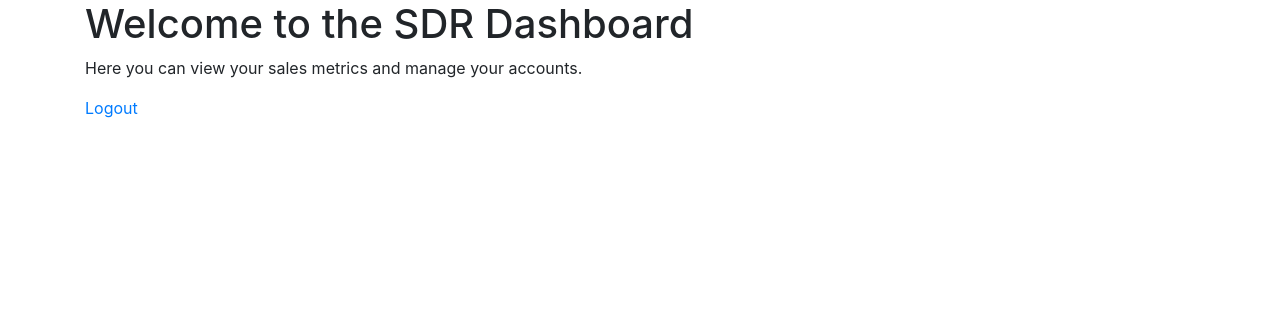
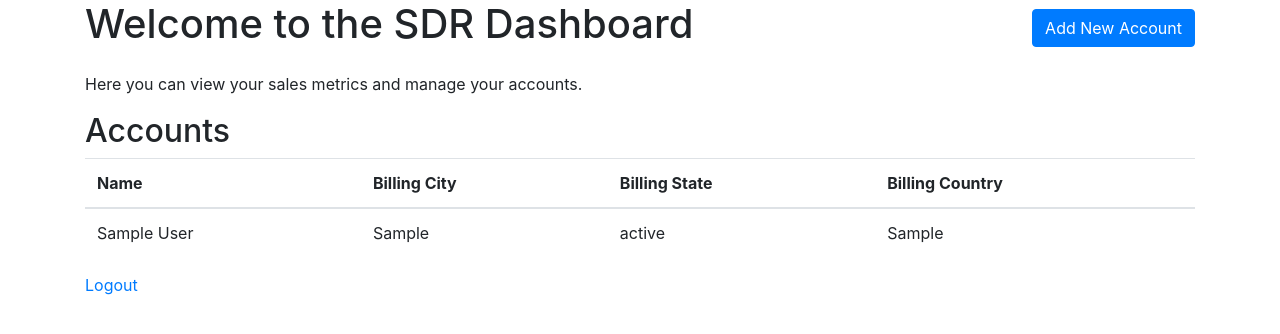
Before and after one commit to contactatfp/ARRmy---Top-Of-The-Funnel, a Flask app: template templates/sdr_dashboard.html in a window 1280 px wide. Shown: the part 56-390 px from the top of the page. Run offline with Flask 3, Linux system fonts and the light colour scheme; the template is opened without the code that fills it: values that come from a table or form of the project are taken from there, others are empty; tables that the repository leaves empty hold one stand-in row (values such as "Sample post"); parts of the project's set-up code (start-up, migrations or seed data) failed here and were passed over; some libraries are stand-ins or nearby versions.

Commit message:
add new accounts via API

```diff
--- a/main.py
+++ b/main.py
@@ -2,7 +2,7 @@ import json
 
 import requests
 from dateutil.parser import parse
-from flask import Flask, render_template, redirect, url_for, request, flash
+from flask import Flask, render_template, redirect, url_for, request, flash, jsonify
 from flask_login import LoginManager, login_user, logout_user, login_required, current_user
 from sqlalchemy import DateTime
 
@@ -38,6 +38,12 @@ def load_user(user_id):
 @app.route('/')
 def index():  # put application's code here
     get_data()
+    # if user is logged in, redirect to appropriate dashboard
+    if current_user.is_authenticated:
+        if current_user.role == RoleEnum.sales_rep:
+            return redirect(url_for('sales_dashboard'))
+        elif current_user.role == RoleEnum.sdr:
+            return redirect(url_for('sdr_dashboard', accounts=Account.query.all()))
     return render_template('index.html')
 
 
@@ -92,7 +98,8 @@ def login():
                 if user.role == RoleEnum.sales_rep:
                     return redirect(url_for('sales_dashboard'))
                 elif user.role == RoleEnum.sdr:
-                    return render_template('sdr_dashboard.html')
+                    return redirect(url_for('sdr_dashboard', accounts=Account.query.all()))
+
                 else:
                     return redirect(url_for('index'))
         flash('Invalid username or password')
@@ -132,8 +139,10 @@ def sales_dashboard():
 @login_required
 def sdr_dashboard():
     # Check if the logged-in user is an SDR
+    accounts = Account.query.all()
+    print(accounts)
     if current_user.role == RoleEnum.sdr:
-        return render_template('sdr_dashboard.html')
+        return render_template('sdr_dashboard.html', accounts=accounts)
     return "Access denied", 403
 
 
@@ -142,9 +151,6 @@ DOMAIN = "https://fakepicasso-dev-ed.develop.my.salesforce.com"
 
 def tokens():
     try:
-        with open('config.json') as f:
-            config = json.load(f)
-
         payload = {
             'grant_type': 'password',
             'client_id': config['consumer-key'],
@@ -188,66 +194,108 @@ def get_user_token(username, pw):
 
 
 def get_data():
-    token = tokens()
-    print(token['access_token'])
-    token = token['access_token']
+    try:
+        token = tokens()
+        if token is None:
+            return {"error": "Failed to get Salesforce token"}
 
-    headers = {
-        'Authorization': f'Bearer {token}',
-        'Content-Type': 'application/json'
-    }
-    endpoint = '/services/data/v58.0/query/'
-    records = []
-    response = requests.get(DOMAIN + endpoint, headers=headers, params={'q': soql_query()})
+        print(token['access_token'])
+        access_token = token['access_token']
 
-    # Let's print the response to understand its structure
-    print("Response from Salesforce:", response.json())
+        headers = {
+            'Authorization': f'Bearer {access_token}',
+            'Content-Type': 'application/json'
+        }
+        endpoint = '/services/data/v58.0/query/'
+        records = []
 
-    # Then, check if the 'totalSize' and 'records' are in the response
-    if 'totalSize' in response.json() and 'records' in response.json():
-        total_size = response.json()['totalSize']
-        records.extend(response.json()['records'])
+        params = {'q': soql_query()}
+        response = requests.get(DOMAIN + endpoint, headers=headers, params=params)
 
-        while not response.json()['done']:
-            response = requests.get(DOMAIN + endpoint + response.json()['nextRecordsUrl'], headers=headers)
+        print("Response from Salesforce:", response.json())
+
+        if 'totalSize' in response.json() and 'records' in response.json():
+            total_size = response.json()['totalSize']
             records.extend(response.json()['records'])
 
-        for record in records:
-            # Create an empty Account object
-            account = Account()
+            while 'nextRecordsUrl' in response.json():
+                next_records_url = response.json()['nextRecordsUrl']
+                response = requests.get(DOMAIN + next_records_url, headers=headers)
+                records.extend(response.json()['records'])
 
-            # Assign each field from the record to the corresponding attribute in the Account object
-            for key, value in record.items():
-                # Check if the key is an attribute of the Account class
-                if hasattr(account, key):
-                    # Check if the current column is a
-                    # Special handling for 'SLAExpirationDate__c'
-                    if key == 'SLAExpirationDate__c' and value is not None:
-                        # Convert the value to a Python datetime object
-                        value = parse(value)
+            for record in records:
+                # Create an empty Account object
+                account = Account()
 
-                    # Check if the current column is a DateTime column
-                    elif isinstance(getattr(Account, key).property.columns[0].type, DateTime) and value is not None:
-                        # Convert the value to a Python datetime object
-                        value = parse(value)
+                # Assign each field from the record to the corresponding attribute in the Account object
+                for key, value in record.items():
+                    # Check if the key is an attribute of the Account class
+                    if hasattr(account, key):
+                        # Special handling for 'SLAExpirationDate__c'
+                        if key in ['CreatedDate', 'SLAExpirationDate__c', 'LastModifiedDate', 'LastViewedDate',
+                                   'LastReferencedDate'] and value is not None:
+                            value = parse(value)
+                        # Check if the current column is a DateTime column
+                        elif isinstance(getattr(Account, key).property.columns[0].type, DateTime) and value is not None:
+                            value = parse(value)
 
-                    setattr(account, key, value)
+                        setattr(account, key, value)
 
-            # Check if the record already exists
-            existing_account = Account.query.filter_by(Id=account.Id).first()
-            # If the record doesn't exist, insert it
-            if existing_account is None:
-                try:
-                    db.session.add(account)
-                    db.session.commit()
-                except Exception as e:
-                    # Optionally log the error and rollback the transaction
-                    db.session.rollback()
-                    print(f"Error inserting account: {e}")
+                # Check if the record already exists
+                existing_account = Account.query.filter_by(Id=account.Id).first()
+                # If the record doesn't exist, insert it
+                if existing_account is None:
+                    try:
+                        db.session.add(account)
+                        db.session.commit()
+                    except Exception as e:
+                        # Optionally log the error and rollback the transaction
+                        db.session.rollback()
+                        print(f"Error inserting account: {e}")
 
-        return {'record_size': total_size, 'records': records}
+            return {'record_size': total_size, 'records': records}
+        else:
+            return {"error": "Unexpected response format from Salesforce"}
+    except Exception as e:
+        print("Exception in get_data function:", str(e))
+        return {"error": "An error occurred while retrieving data"}
+
+
+@app.route('/add_account', methods=['POST'])
+@login_required
+def add_account():
+    # Parse JSON data from the request
+    data = request.json
+    name = data['name']
+    street = data['street']
+    city = data['city']
+    state = data['state']
+    zip = data['zip']
+
+    # Your token and other code...
+    token = tokens()
+    token = token['access_token']
+    url = "https://fakepicasso-dev-ed.develop.my.salesforce.com/services/data/v58.0/sobjects/account"
+    payload = json.dumps({
+        "Name": name,
+        "BillingStreet": street,
+        "BillingCity": city,
+        "BillingState": state,
+        "BillingPostalCode": zip
+    })
+    headers = {
+        'Content-Type': 'application/json',
+        'Authorization': f'Bearer {token}'
+    }
+    response = requests.request("POST", url, headers=headers, data=payload)
+    print(response.text)
+    if response.status_code == 201:
+        # print('Account successfully added')
+        get_data()
+        return jsonify({"success": True})
     else:
-        return {"error": "Unexpected response format from Salesforce"}
+        # print('Error adding account')
+        return jsonify({"success": False})
 
 
 def soql_query():
--- a/templates/base.html
+++ b/templates/base.html
@@ -40,8 +40,8 @@
 
 <!-- Add Bootstrap JS and jQuery -->
 <script src="https://code.jquery.com/jquery-3.5.1.slim.min.js"></script>
-<script src="https://cdn.jsdelivr.net/npm/@popperjs/core@2.9.3/dist/umd/popper.min.js"></script>
-<script src="https://maxcdn.bootstrapcdn.com/bootstrap/4.5.2/js/bootstrap.min.js"></script>
+<script src="https://cdn.jsdelivr.net/npm/@popperjs/core@2/dist/umd/popper.min.js"></script>
+<script src="https://cdn.jsdelivr.net/npm/bootstrap@5.0.2/dist/js/bootstrap.min.js"></script>
 
 </body>
 </html>
--- a/templates/sdr_dashboard.html
+++ b/templates/sdr_dashboard.html
@@ -1,9 +1,116 @@
 {% extends "base.html" %}
 {% block content %}
     <div class="container">
-        <h1>Welcome to the SDR Dashboard</h1>
+        <div class="d-flex justify-content-between align-items-center mb-3">
+            <h1>Welcome to the SDR Dashboard</h1>
+            <!-- Button to Open the Modal -->
+            <button type="button" class="btn btn-primary" data-bs-toggle="modal" data-bs-target="#addAccountModal">
+                Add New Account
+            </button>
+        </div>
         <p>Here you can view your sales metrics and manage your accounts.</p>
+
         <!-- Add your dashboard content here -->
+        <h2>Accounts</h2>
+        <table class="table">
+            <thead>
+            <tr>
+                <th scope="col">Name</th>
+                <th scope="col">Billing City</th>
+                <th scope="col">Billing State</th>
+                <th scope="col">Billing Country</th>
+            </tr>
+            </thead>
+            <tbody>
+            {% for account in accounts %}
+                <tr>
+                    <td>{{ account.Name }}</td>
+                    <td>{{ account.BillingCity }}</td>
+                    <td>{{ account.BillingState }}</td>
+                    <td>{{ account.BillingCountry }}</td>
+                </tr>
+            {% endfor %}
+            </tbody>
+        </table>
+
+        <!-- Modal -->
+        <div class="modal fade" id="addAccountModal" tabindex="-1" aria-labelledby="addAccountModalLabel" aria-hidden="true">
+            <div class="modal-dialog">
+                <div class="modal-content">
+                    <div class="modal-header">
+                        <h5 class="modal-title" id="addAccountModalLabel">Add New Account</h5>
+                        <button type="button" class="btn-close" data-bs-dismiss="modal" aria-label="Close"></button>
+                    </div>
+                    <div class="modal-body">
+                        <form id="add-account-form">
+                            <div class="mb-3">
+                                <label for="name" class="form-label">Name</label>
+                                <input type="text" class="form-control" id="name" required>
+                            </div>
+                            <div class="mb-3">
+                                <label for="street" class="form-label">Street</label>
+                                <input type="text" class="form-control" id="street" required>
+                            </div>
+                            <div class="mb-3">
+                                <label for="city" class="form-label">City</label>
+                                <input type="text" class="form-control" id="city" required>
+                            </div>
+                            <div class="mb-3">
+                                <label for="state" class="form-label">State</label>
+                                <input type="text" class="form-control" id="state" required>
+                            </div>
+                            <div class="mb-3">
+                                <label for="zip" class="form-label">ZIP</label>
+                                <input type="text" class="form-control" id="zip" required>
+                            </div>
+                            <button type="submit" class="btn btn-primary">Submit</button>
+                        </form>
+                    </div>
+                </div>
+            </div>
+        </div>
+
         <a href="{{ url_for('logout') }}">Logout</a>
     </div>
+
+    <script>
+        document.getElementById("add-account-form").addEventListener("submit", function(event) {
+            event.preventDefault();
+            const name = document.getElementById("name").value;
+            const street = document.getElementById("street").value;
+            const city = document.getElementById("city").value;
+            const state = document.getElementById("state").value;
+            const zip = document.getElementById("zip").value;
+
+            // Call add_account with the form values
+            fetch("/add_account", {
+                method: "POST",
+                headers: {
+                    "Content-Type": "application/json",
+                },
+                body: JSON.stringify({ name, street, city, state, zip }),
+            })
+                .then(response => {
+                    console.log("Response status: ", response.status);
+                    return response.json();
+                })
+                .then(data => {
+                    if (data.success) {
+                        alert("Account added successfully");
+                        // Hide the modal using Bootstrap's jQuery-based method
+                        $('#addAccountModal').modal('hide');
+                        // Reload the page to show the new account
+                        location.reload();
+                    } else {
+                        alert("Error adding account");
+                    }
+                })
+                .catch(error => {
+                    console.error("Error fetching data: ", error);
+                    $('#addAccountModal').modal('hide');
+                });
+        });
+
+    </script>
+
 {% endblock %}
```
